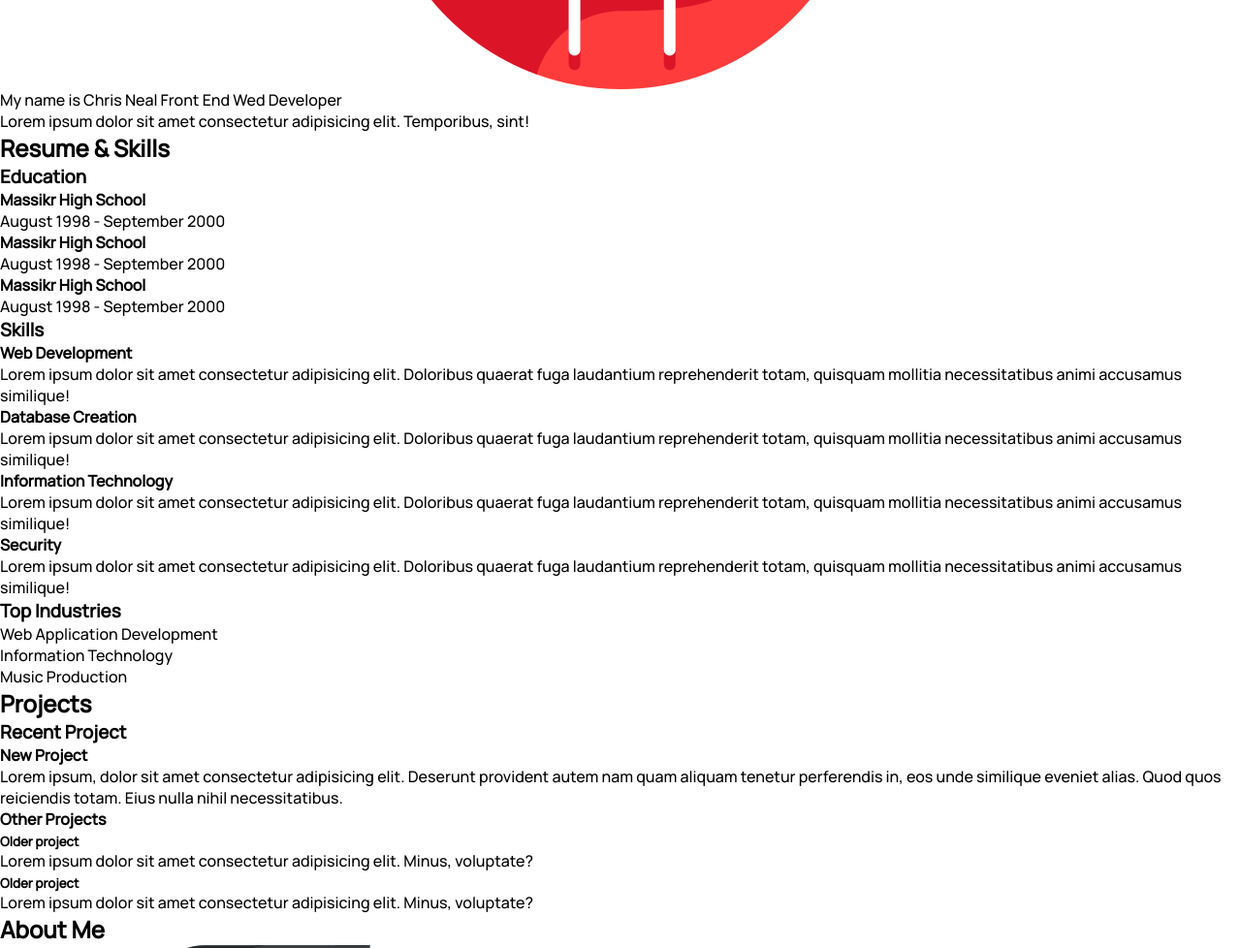
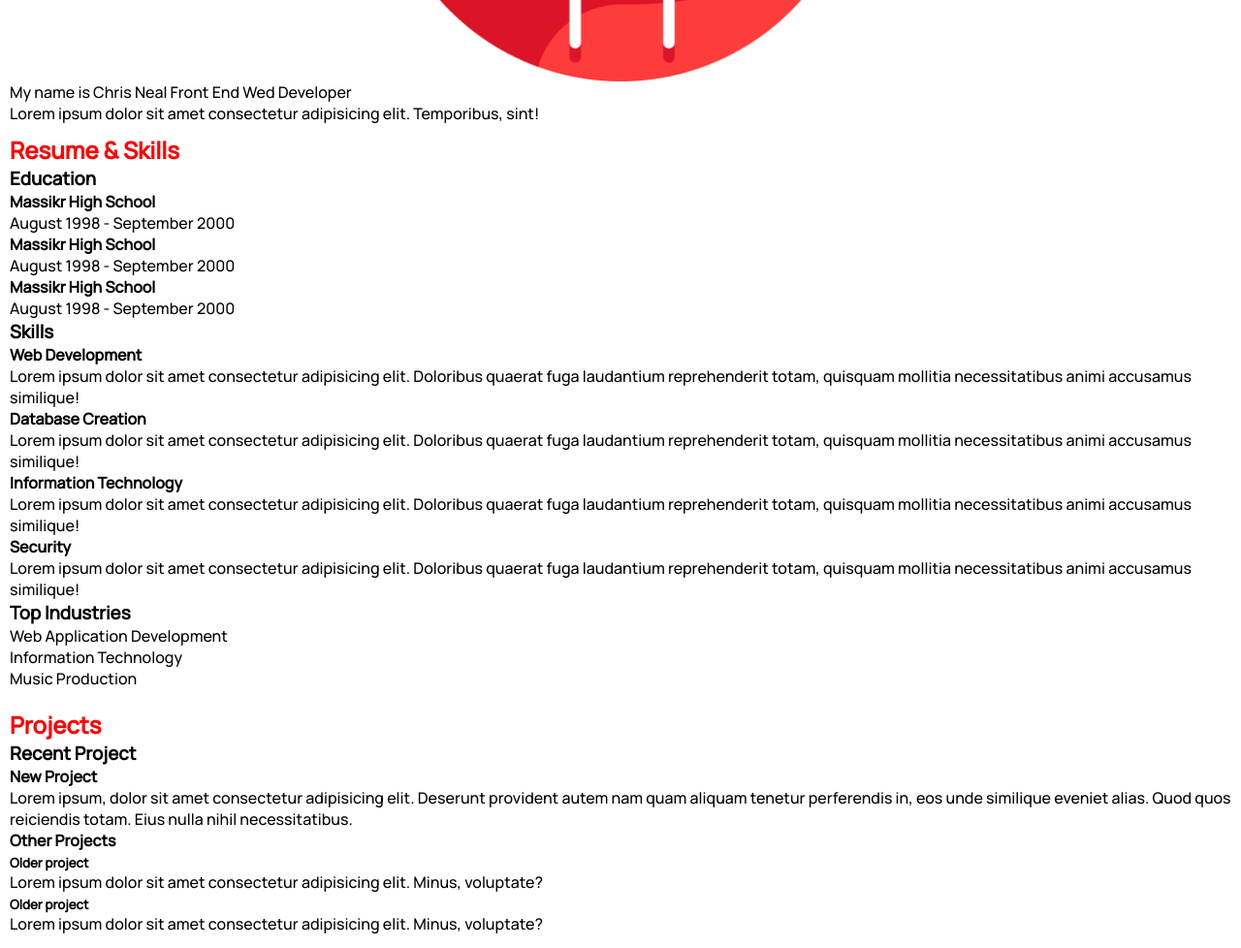
Before and after one commit to chrisvneal/capstone_portfolio, a plain HTML site: page index.html in a window 1280 px wide. Shown: the part 420-1398 px from the top of the page at 97% size. Drawn offline with Linux system fonts and the light colour scheme.

Commit message:
Highlight all headers

```diff
--- a/styles.css
+++ b/styles.css
@@ -16,3 +16,15 @@ body {
 .profile-image img {
 	width: 40%;
 }
+
+section {
+	padding: 10px 0;
+}
+
+.container {
+	padding: 0 10px;
+}
+
+h2 {
+	color: red;
+}
```
